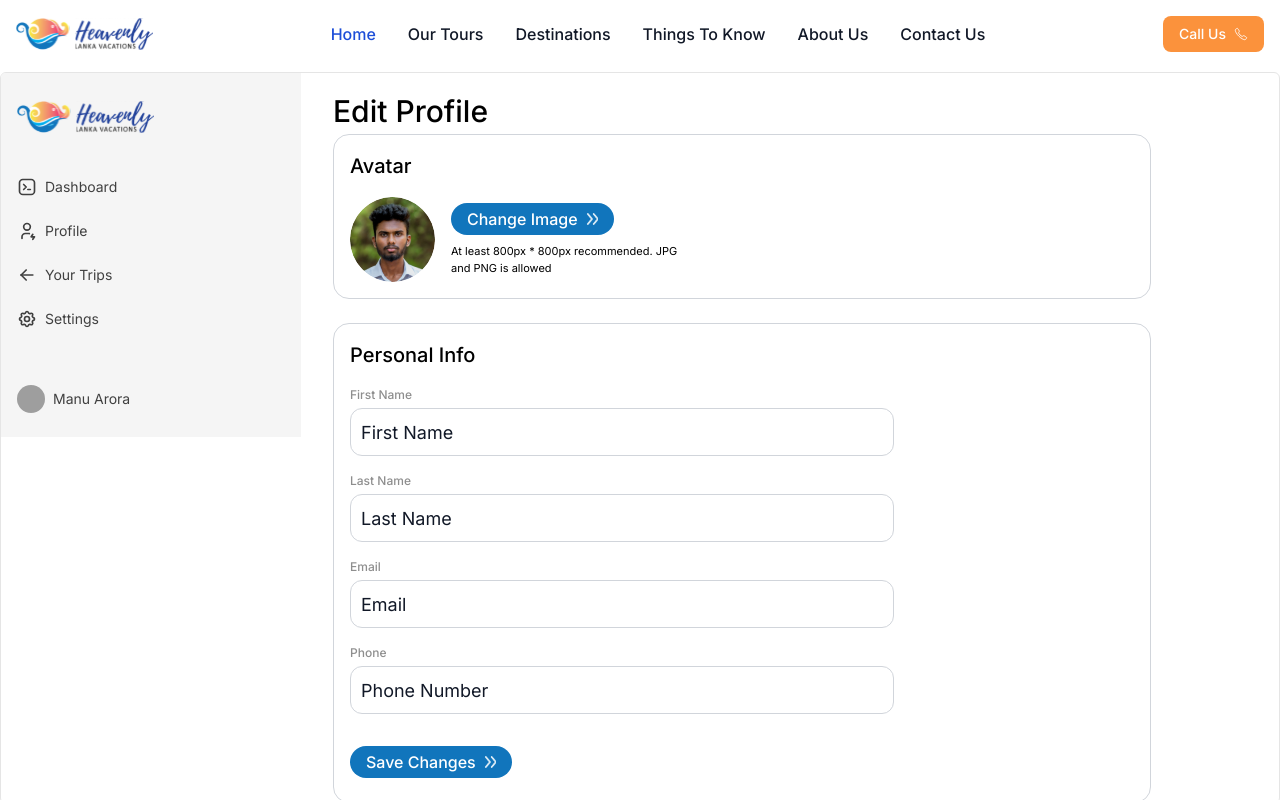
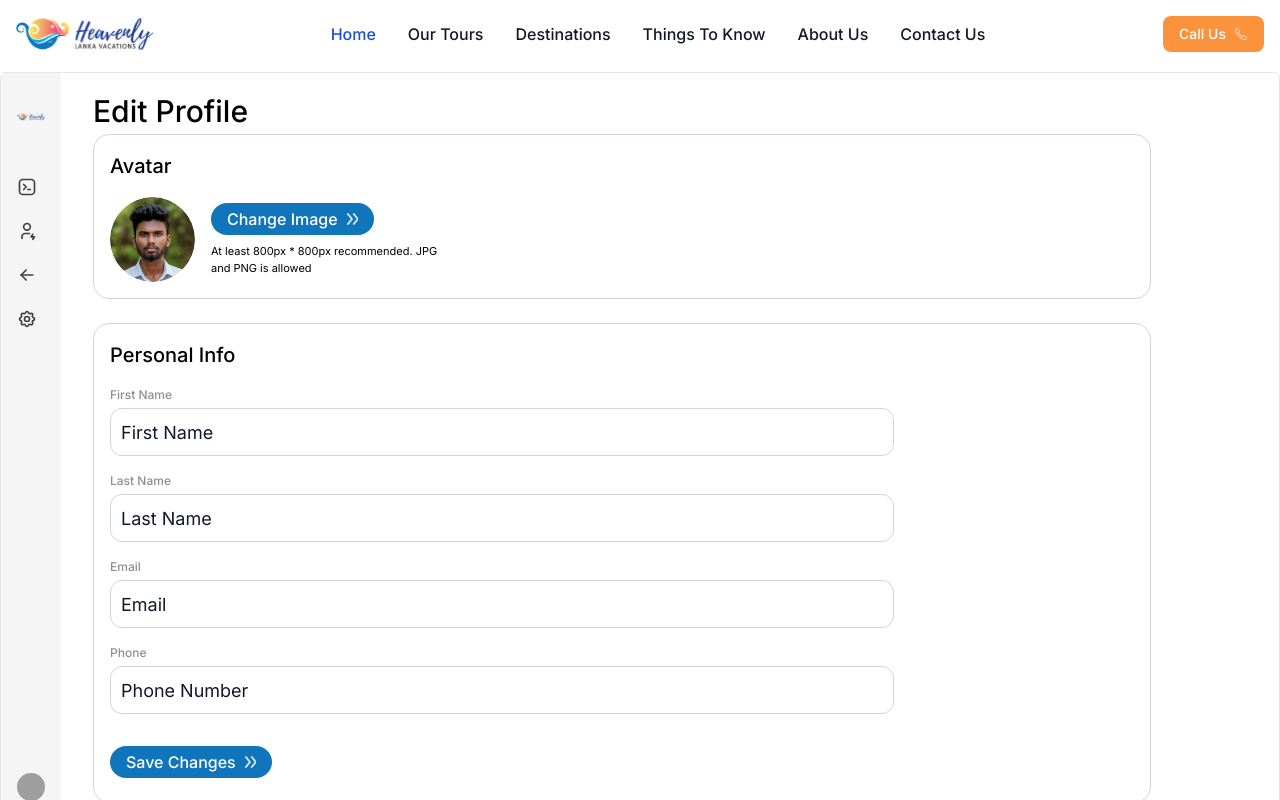
Before and after one commit to heavenlylanka/hl-front-end, a Next.js app: page /profile in a window 1280 px wide. Shown: the top 800 px of the page. Built offline with nearby package versions, Linux system fonts and the light colour scheme; grey boxes are pictures that could not be loaded; a web font is replaced by a local one.

Commit message:
profile page
change left side height and animation

```diff
--- a/src/components/SidebarDemo.tsx
+++ b/src/components/SidebarDemo.tsx
@@ -52,8 +52,8 @@ export function SidebarDemo({children}:Readonly<{children:React.ReactNode}>) {
         "h-auto" // for your use case, use `h-screen` instead of `h-[60vh]`
       )}
     >
-      <Sidebar open={open} setOpen={setOpen} animate={false}>
-        <SidebarBody className="justify-between gap-10 ">
+      <Sidebar open={open} setOpen={setOpen}>
+        <SidebarBody className="justify-between gap-10 h-screen pb-16">
           <div className="flex flex-col flex-1 overflow-y-auto overflow-x-hidden pt-2 ">
             <>
               <Logo />
```
